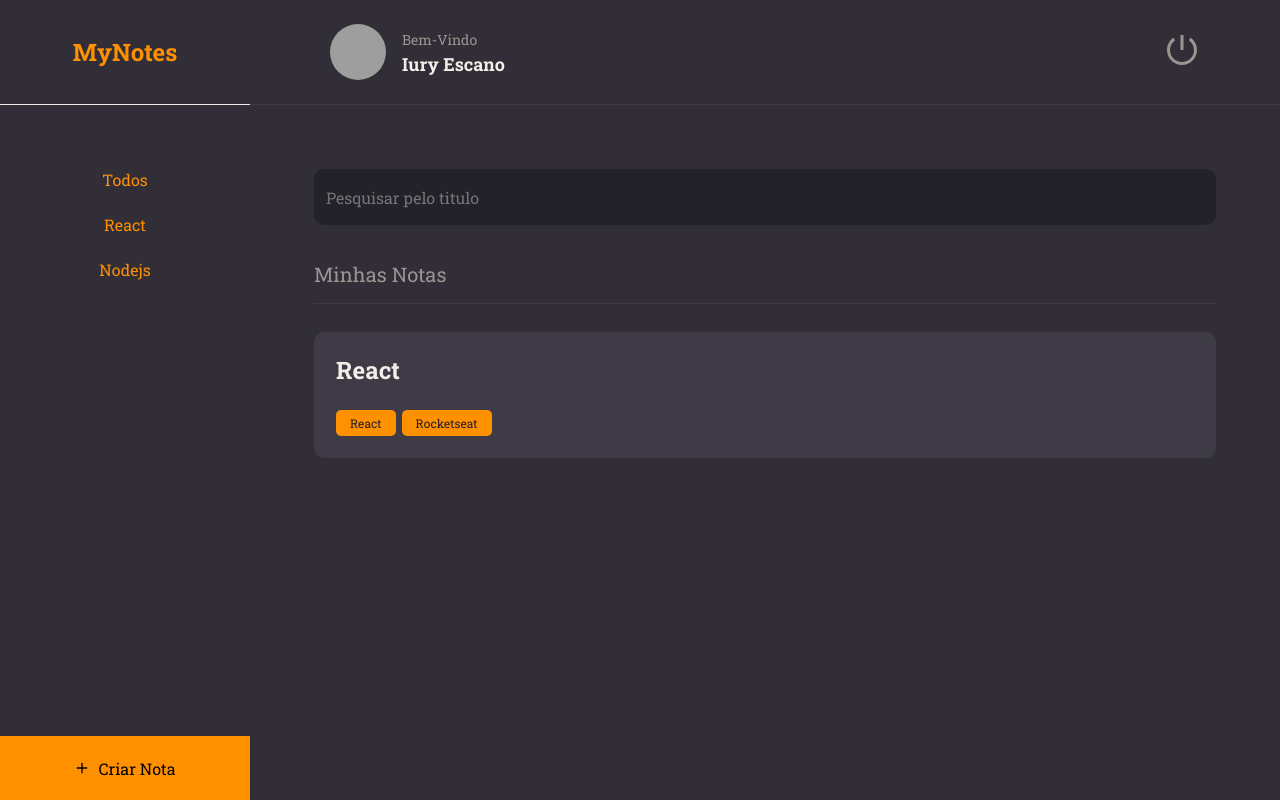
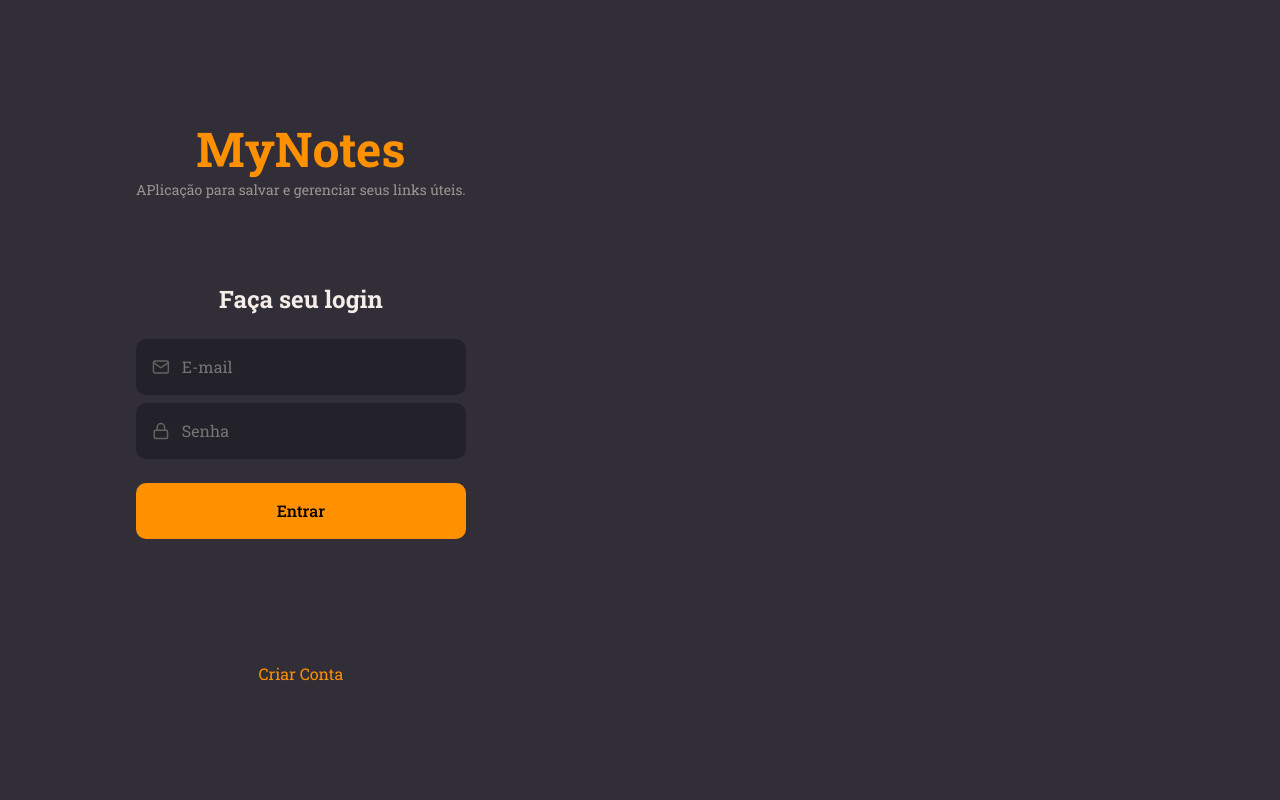
Before and after one commit to iuryescano/MyNotes, a React (Vite) app: page / in a window 1280 px wide. Built offline with nearby package versions, Linux system fonts and the light colour scheme; grey boxes are pictures that could not be loaded.

Commit message:
SigiIn Page created

```diff
--- a/src/main.jsx
+++ b/src/main.jsx
@@ -7,13 +7,13 @@
 
 import theme from './styles/theme';
 
-import { Home } from './pages/Home';
+import { SignIn } from './pages/SignIn';
 
 ReactDOM.createRoot(document.getElementById('root')).render(
   <React.StrictMode>
     <ThemeProvider theme={theme}>
       <GlobalStyles />
-      <Home />
+      <SignIn />
     </ThemeProvider>
   </React.StrictMode>,
 )
--- /dev/null
+++ b/src/pages/SignIn/index.jsx
@@ -0,0 +1,35 @@
+import { Container, Form } from "./styles";
+import { Input } from '../../components/Input';
+import { Button } from '../../components/Button';
+import { FiMail, FiLock} from 'react-icons/fi'
+
+export function SignIn(){
+  return(
+    <Container>
+      <Form>
+        <h1>MyNotes</h1>
+        <p>APlicação para salvar e gerenciar seus links úteis.</p>
+
+        <h2>Faça seu login</h2>
+
+        <Input
+          placeholder="E-mail"
+          type='text'
+          icon={FiMail}
+        />
+
+        <Input
+          placeholder="Senha"
+          type='password'
+          icon={FiLock}
+        />
+
+        <Button title='Entrar'/>
+        <a href="#">
+          Criar Conta
+        </a>
+
+      </Form>
+    </Container>
+  );
+}
--- /dev/null
+++ b/src/pages/SignIn/styles.js
@@ -0,0 +1,41 @@
+import styled from 'styled-components';
+
+export const Container = styled.div`
+  height: 100vh;
+
+  display: flex;
+  align-items: stretch;
+`;
+
+export const Form = styled.form`
+  padding: 0 136px;
+
+  display: flex;
+  flex-direction: column;
+  justify-content: center;
+  align-items: center;
+
+  text-align: center;
+
+  >h1 {
+    font-size: 48px;
+    color: ${({ theme }) => theme.COLORS.ORANGE};
+  }
+
+  >h2 {
+    font-size: 24px;
+    margin-bottom: 24px;
+    margin-top: 84px;
+  }
+
+  > p {
+    font-size: 14px;
+    color: ${({ theme }) => theme.COLORS.GRAY_100};
+  }
+
+  > a {
+    margin-top: 124px;
+    color: ${({ theme }) => theme.COLORS.ORANGE};
+
+  }
+`;
```
